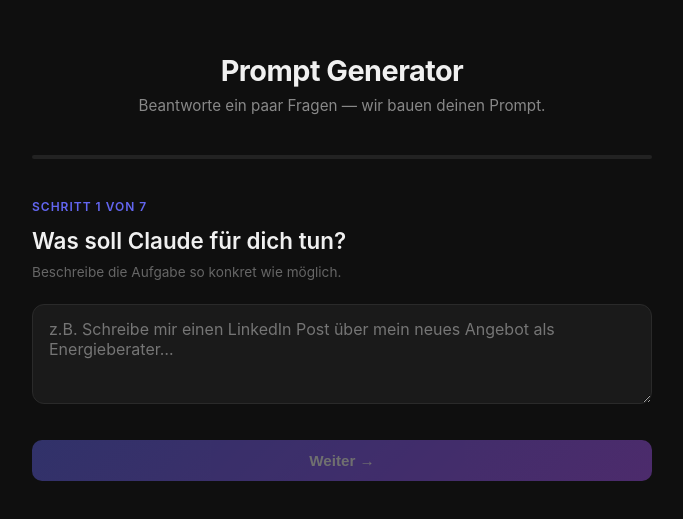
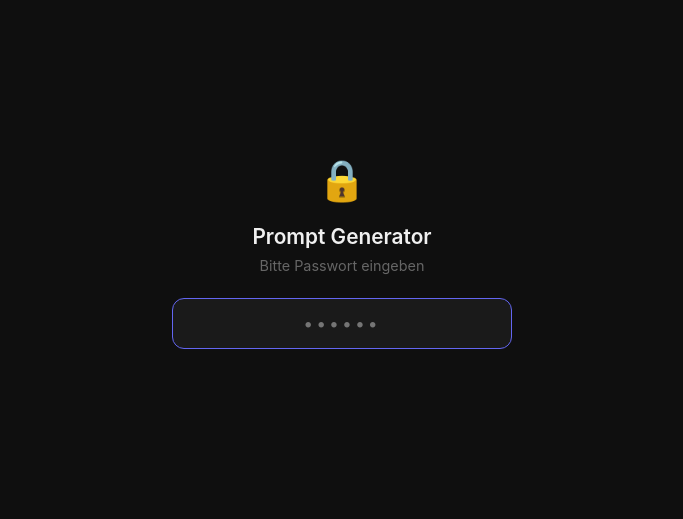
Before and after one commit to Justinbls/prompt-generator, a plain HTML site: page index.html in a window 1280 px wide. Shown: the part 133-652 px from the top of the page, without its empty margins (298-981 px from the left). Drawn offline with Linux system fonts and the light colour scheme.

Commit message:
Add password protection

```diff
--- a/index.html
+++ b/index.html
@@ -16,6 +16,73 @@
       align-items: center;
       justify-content: center;
       padding: 20px;
+    }
+
+    #lock-screen {
+      position: fixed;
+      inset: 0;
+      background: #0f0f0f;
+      display: flex;
+      align-items: center;
+      justify-content: center;
+      z-index: 999;
+      padding: 20px;
+    }
+
+    #lock-screen.hidden { display: none; }
+
+    .lock-box {
+      width: 100%;
+      max-width: 340px;
+      text-align: center;
+    }
+
+    .lock-icon {
+      font-size: 2.5rem;
+      margin-bottom: 20px;
+    }
+
+    .lock-box h2 {
+      font-size: 1.3rem;
+      font-weight: 600;
+      margin-bottom: 8px;
+    }
+
+    .lock-box p {
+      color: #666;
+      font-size: 0.9rem;
+      margin-bottom: 24px;
+    }
+
+    #pw-input {
+      width: 100%;
+      background: #1a1a1a;
+      border: 1px solid #2a2a2a;
+      border-radius: 12px;
+      color: #f0f0f0;
+      font-size: 1.1rem;
+      padding: 14px 16px;
+      outline: none;
+      text-align: center;
+      letter-spacing: 3px;
+      font-family: inherit;
+      transition: border-color 0.2s;
+    }
+
+    #pw-input:focus { border-color: #6366f1; }
+    #pw-input.error { border-color: #ef4444; animation: shake 0.3s; }
+
+    @keyframes shake {
+      0%, 100% { transform: translateX(0); }
+      25% { transform: translateX(-8px); }
+      75% { transform: translateX(8px); }
+    }
+
+    #pw-error {
+      color: #ef4444;
+      font-size: 0.85rem;
+      margin-top: 10px;
+      min-height: 20px;
     }
 
     .container {
@@ -220,6 +287,17 @@
   </style>
 </head>
 <body>
+<div id="lock-screen">
+  <div class="lock-box">
+    <div class="lock-icon">🔒</div>
+    <h2>Prompt Generator</h2>
+    <p>Bitte Passwort eingeben</p>
+    <input type="password" id="pw-input" placeholder="••••••" autofocus
+      onkeydown="if(event.key==='Enter') checkPassword()" />
+    <div id="pw-error"></div>
+  </div>
+</div>
+
 <div class="container">
   <div class="header">
     <h1>Prompt Generator</h1>
@@ -338,6 +416,32 @@
 </div>
 
 <script>
+  // Password protection
+  const PW_HASH = '1a748566f86c5d724a8c1af3dd90a3e9b21aa44b'; // SHA1 of "Ben"
+
+  async function sha1(str) {
+    const buf = await crypto.subtle.digest('SHA-1', new TextEncoder().encode(str));
+    return Array.from(new Uint8Array(buf)).map(b => b.toString(16).padStart(2, '0')).join('');
+  }
+
+  async function checkPassword() {
+    const val = document.getElementById('pw-input').value;
+    const hash = await sha1(val);
+    if (hash === PW_HASH) {
+      sessionStorage.setItem('auth', '1');
+      document.getElementById('lock-screen').classList.add('hidden');
+    } else {
+      const input = document.getElementById('pw-input');
+      input.classList.add('error');
+      document.getElementById('pw-error').textContent = 'Falsches Passwort';
+      setTimeout(() => { input.classList.remove('error'); input.value = ''; }, 600);
+    }
+  }
+
+  if (sessionStorage.getItem('auth') === '1') {
+    document.getElementById('lock-screen').classList.add('hidden');
+  }
+
   const TOTAL = 7;
   let current = 1;
   const answers = {};
```
